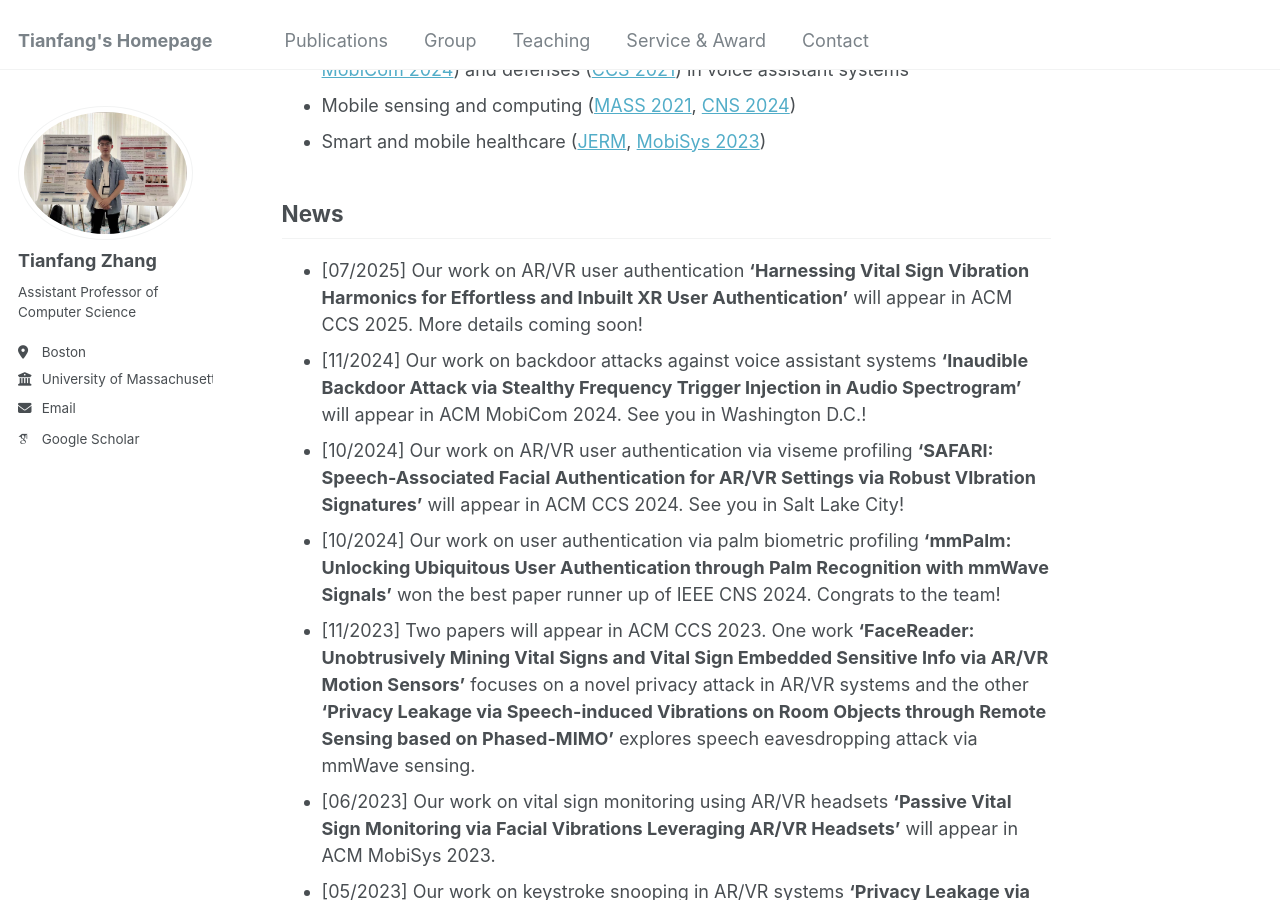
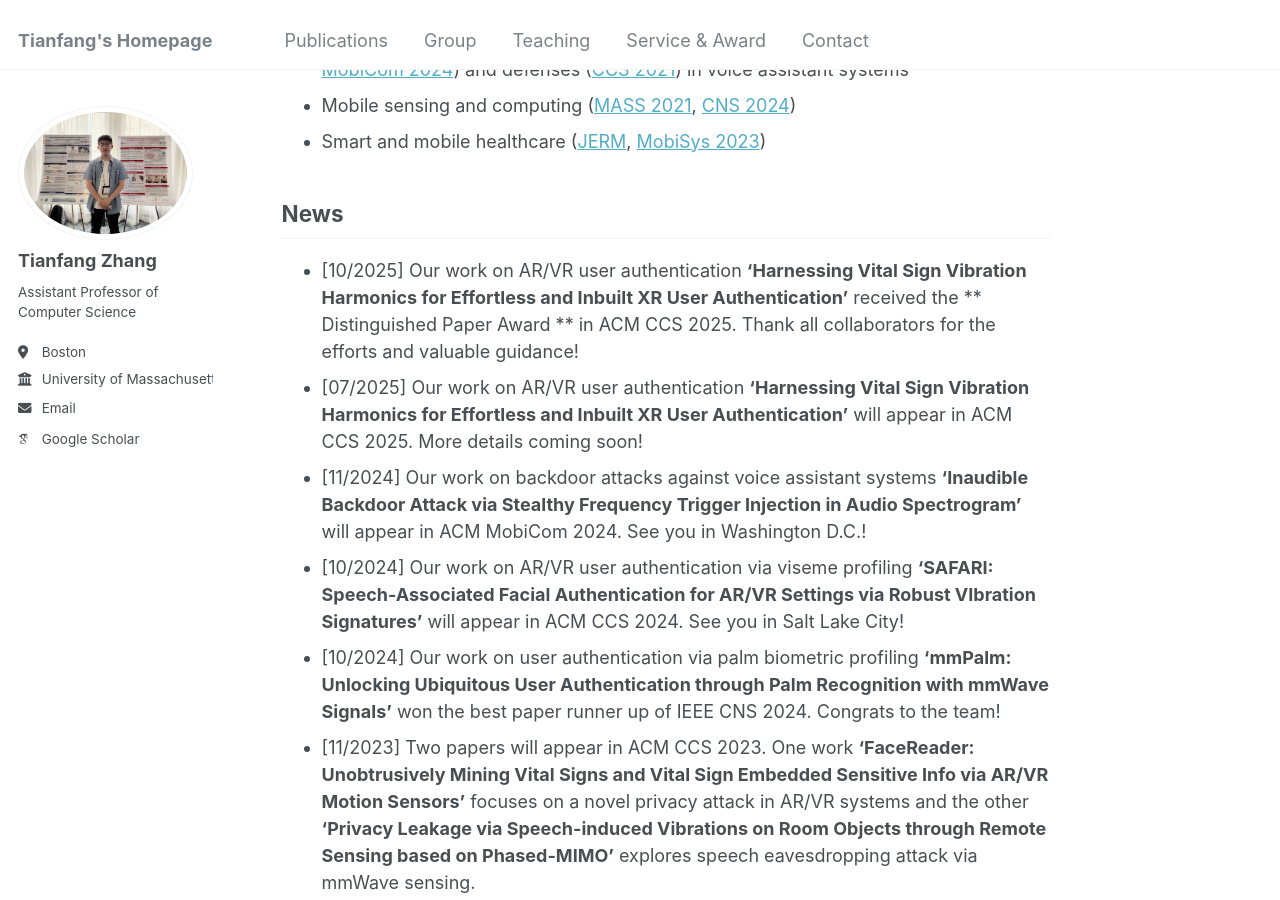
Before and after one commit to tianfang96/tianfang96.github.io, a Jekyll site: the page built from _pages/about.md, in a window 1280 px wide and 900 px high, scrolled down 605 px. Built offline with Jekyll 4.4.1, drawn with Linux system fonts in a browser that asks for light colours; some web fonts are replaced.

Commit message:
Update about.md

```diff
--- a/_pages/about.md
+++ b/_pages/about.md
@@ -19,6 +19,7 @@ Research Interest
 
 News
 ----------
+- [10/2025] Our work on AR/VR user authentication **'Harnessing Vital Sign Vibration Harmonics for Effortless and Inbuilt XR User Authentication'** received the ** Distinguished Paper Award ** in ACM CCS 2025. Thank all collaborators for the efforts and valuable guidance!
 - [07/2025] Our work on AR/VR user authentication **'Harnessing Vital Sign Vibration Harmonics for Effortless and Inbuilt XR User Authentication'** will appear in ACM CCS 2025. More details coming soon!
 - [11/2024] Our work on backdoor attacks against voice assistant systems **'Inaudible Backdoor Attack via Stealthy Frequency Trigger Injection in Audio Spectrogram'** will appear in ACM MobiCom 2024. See you in Washington D.C.!
 - [10/2024] Our work on AR/VR user authentication via viseme profiling **'SAFARI: Speech-Associated Facial Authentication for AR/VR Settings via Robust VIbration Signatures'** will appear in ACM CCS 2024. See you in Salt Lake City!
```
